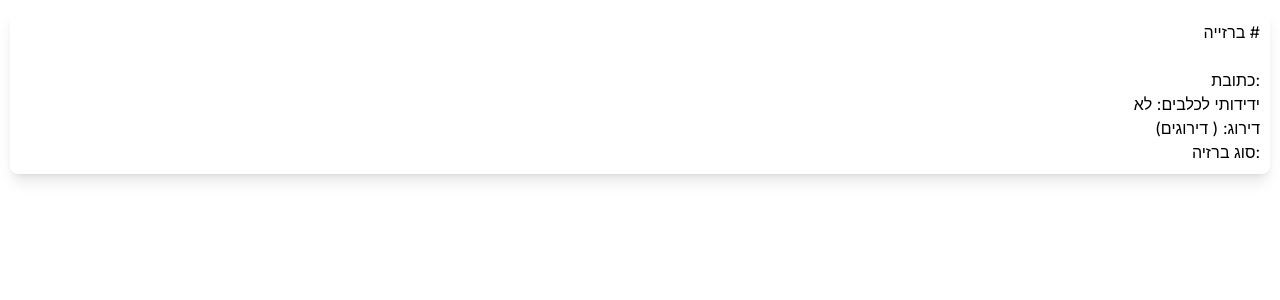
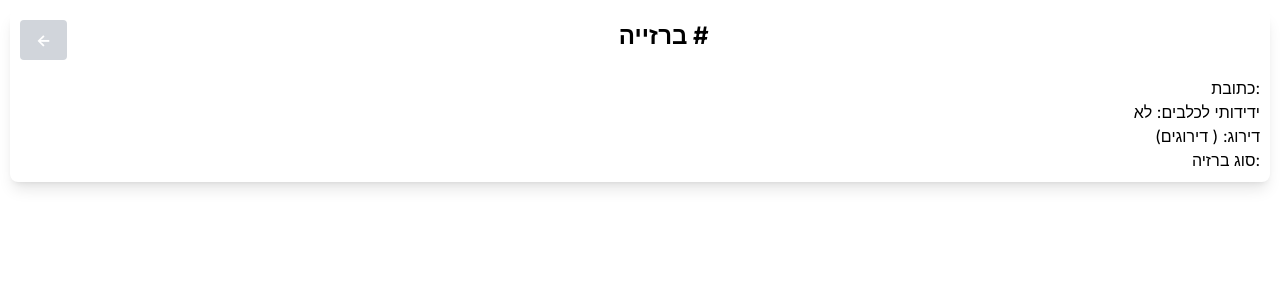
Before and after one commit to berziot/Berez, a Next.js app in the folder frontend/: page /1 in a window 1280 px wide. Shown: the top 300 px of the page. Built offline with nearby package versions, Linux system fonts and the light colour scheme; no server answers.

Commit message:
Add back button

```diff
--- a/frontend/src/app/[fountain_id]/page.tsx
+++ b/frontend/src/app/[fountain_id]/page.tsx
@@ -2,11 +2,13 @@
 
 import { Fountain } from "@/app/types";
 import { useFountains } from "@/contexts/FountainContext";
-import { usePathname } from 'next/navigation';
+import { usePathname, useRouter } from 'next/navigation';
 import {useEffect, useState} from "react";
 import {API_URL} from "@/app/consts";
 
 const FountainPage = () => {
+    const router = useRouter();
+
     const pathname = usePathname();
     const { fountains, setFountains } = useFountains();
     const [currentFountain, setCurrentFountain] = useState<Fountain|null>(null)
@@ -28,8 +30,12 @@ const FountainPage = () => {
     }, [])
 
     return (
+        <>
             <div className="card">
-            <h1>ברזייה #{currentFountain?.id}</h1>
+                <button className="left button" onClick={() => router.back()}>
+                    &lt;-
+                </button>
+                <h1 className="title">ברזייה #{currentFountain?.id}</h1>
                 <br/>
                 <p>כתובת: {currentFountain?.address}</p>
                 <p>
@@ -42,6 +48,7 @@ const FountainPage = () => {
                     סוג ברזיה: {currentFountain?.type}
                 </p>
             </div>
+        </>
     )
 }
 
--- a/frontend/src/app/globals.css
+++ b/frontend/src/app/globals.css
@@ -13,3 +13,14 @@
     @apply text-2xl font-bold;
     text-align: center;
 }
+
+.left {
+    float: left;
+}
+
+.button {
+    @apply bg-gray-300 text-white font-bold py-2 px-4 rounded;
+    @apply hover:bg-gray-500 focus:outline-none focus:ring-2 focus:ring-blue-500 focus:ring-opacity-50;
+    @apply transition ease-in-out duration-150;
+    @apply disabled:opacity-50 disabled:cursor-not-allowed;
+}
```
Lines whose indentation alone changed are shown as unchanged.
